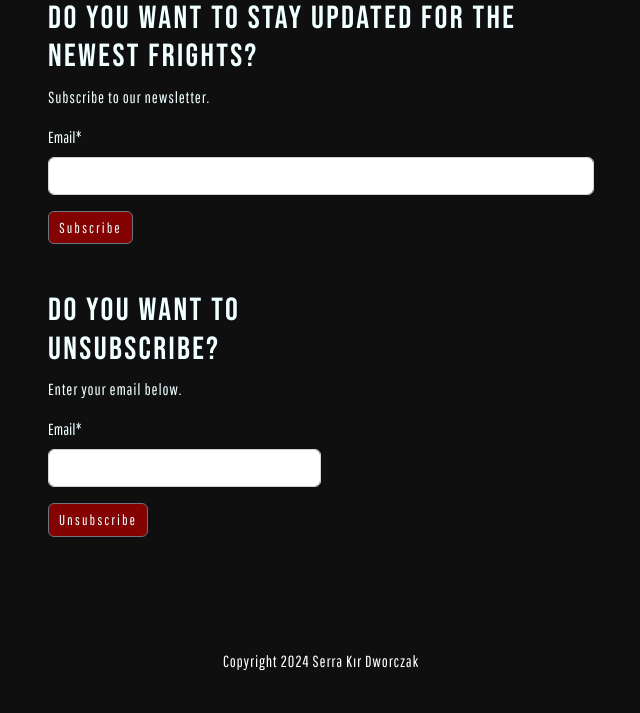
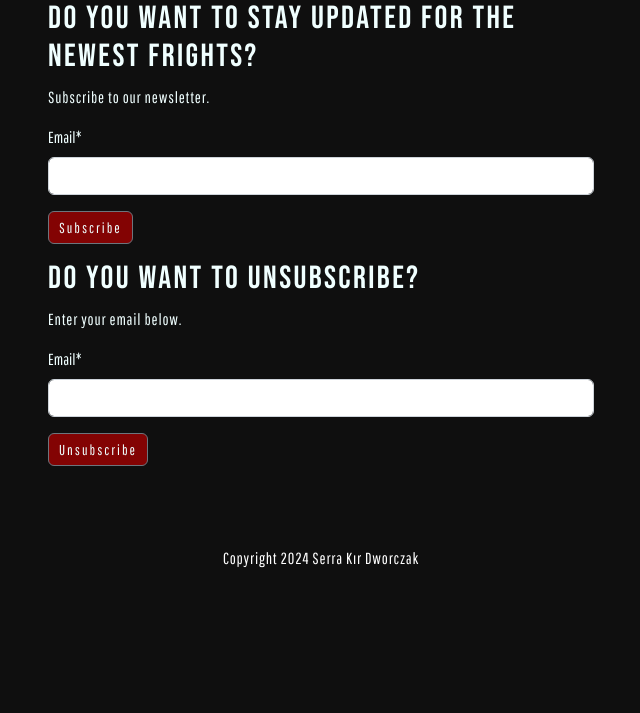
Before and after one commit to SerraKD/cine-frights, a Django app: page /films/newsletter/ in a window 1280 px wide. Shown: the part 198-911 px from the top of the page, without its empty margins (319-959 px from the left). After the commit the page ends 766 px from the top, so only its background shows below. Run offline with Django 3.2, Linux system fonts and the light colour scheme; parts of the project's set-up code (start-up, migrations or seed data) failed here and were passed over; some libraries are stand-ins or nearby versions.

Commit message:
Add bootstrap styles to newsletter.html

```diff
--- a/films/templates/films/newsletter.html
+++ b/films/templates/films/newsletter.html
@@ -3,10 +3,10 @@
 {% load crispy_forms_tags %}
 
 {% block content %}
-
 <div class="container mt-5">
     <div class="row justify-content-center">
-        <div class="col-6 col-md-6 my-5">
+        <div class="col-12 col-md-6 my-5">
+            <div class="d-flex flex-column mb-3 justify-content-center">
             <h2>Do you want to stay updated for the newest frights?</h2>
             <p class="subscribe">Subscribe to our newsletter.</p>
 
@@ -15,7 +15,8 @@
                 {% csrf_token %}
                 <button class="btn btn-secondary" type="submit">Subscribe</button>
             </form>
-        <div class="col-6 col-md-6 my-5">
+            </div>
+            <div class="d-flex flex-column mb-3 justify-content-center">
             <h2>Do you want to unsubscribe?</h2>
             <p class="subscribe">Enter your email below.</p>
 
@@ -26,4 +27,7 @@
             </form>
             </div>
         </div>
+    </div>
+</div>
+
 {% endblock content %}
```
Lines whose indentation alone changed are shown as unchanged.
